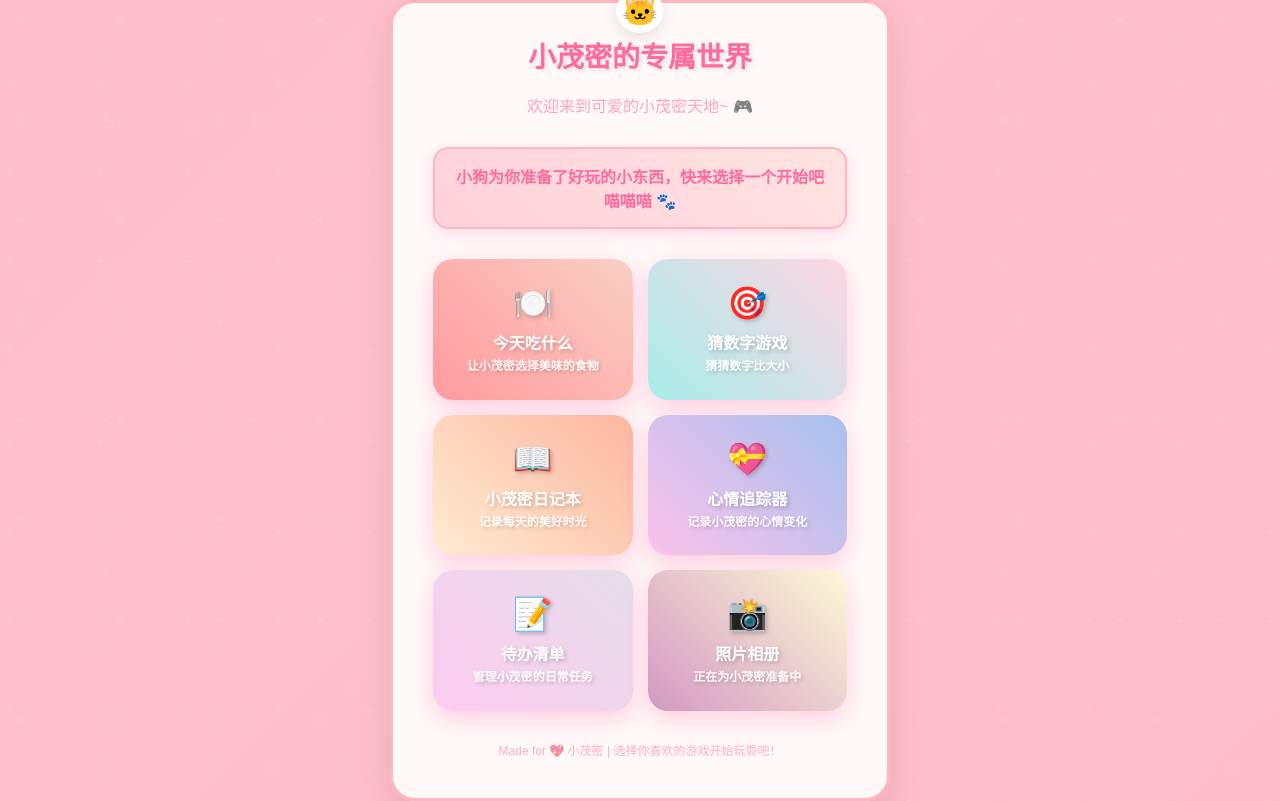
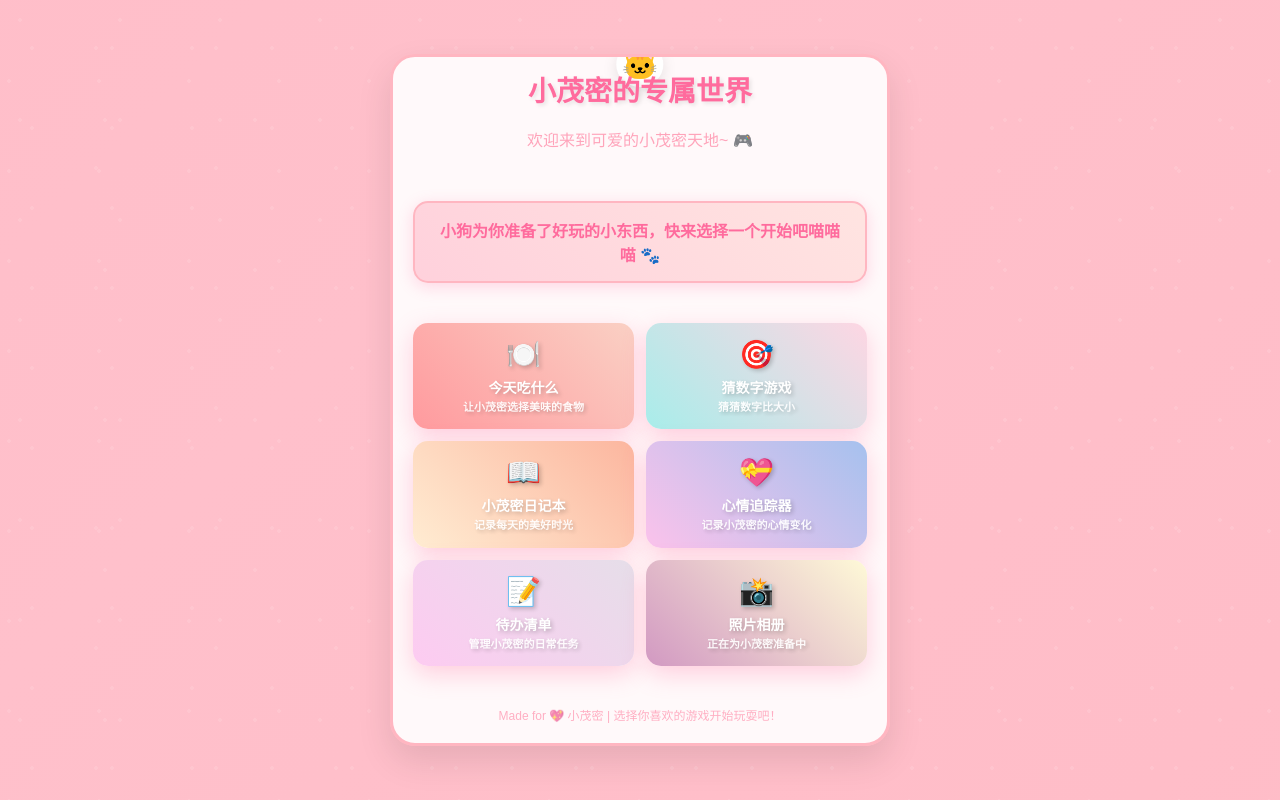
Before and after one commit to awqwqwa/xiaomaomi, a plain HTML site: page index.html in a window 1280 px wide. Drawn offline with Linux system fonts and the light colour scheme.

Commit message:
feat: 高度调整

```diff
--- a/index.html
+++ b/index.html
@@ -17,11 +17,13 @@
             background-size: 400% 400%;
             animation: gradientShift 8s ease infinite;
             min-height: 100vh;
+            height: 100vh;
             display: flex;
             justify-content: center;
             align-items: center;
             position: relative;
             overflow: hidden;
+            padding: 10px;
         }
 
         /* 猫爪背景 */
@@ -50,14 +52,19 @@
         .container {
             background: rgba(255, 255, 255, 0.9);
             border-radius: 25px;
-            padding: 40px;
+            padding: 20px;
             box-shadow: 0 15px 35px rgba(0, 0, 0, 0.1);
             text-align: center;
             max-width: 500px;
-            width: 90%;
+            width: 100%;
+            max-height: 95vh;
+            height: fit-content;
             position: relative;
             backdrop-filter: blur(10px);
             border: 3px solid #ffb6c1;
+            overflow-y: auto;
+            display: flex;
+            flex-direction: column;
         }
 
         .container::before {
@@ -108,25 +115,26 @@
         .games-grid {
             display: grid;
             grid-template-columns: repeat(2, 1fr);
-            gap: 15px;
-            margin: 30px 0;
+            gap: 12px;
+            margin: 20px 0;
+            flex: 1;
         }
 
         .game-card {
             background: linear-gradient(45deg, #ff9a9e, #fecfef);
-            border-radius: 20px;
-            padding: 25px 20px;
+            border-radius: 15px;
+            padding: 15px 10px;
             color: white;
             text-decoration: none;
             font-weight: bold;
-            font-size: 16px;
+            font-size: 14px;
             text-shadow: 2px 2px 4px rgba(0, 0, 0, 0.2);
             box-shadow: 0 8px 25px rgba(255, 107, 157, 0.3);
             transition: all 0.3s ease;
             cursor: pointer;
             position: relative;
             overflow: hidden;
-            min-height: 120px;
+            min-height: 100px;
             display: flex;
             flex-direction: column;
             justify-content: center;
@@ -158,20 +166,20 @@
         }
 
         .game-emoji {
-            font-size: 32px;
-            margin-bottom: 8px;
+            font-size: 28px;
+            margin-bottom: 6px;
             display: block;
         }
 
         .game-title {
-            font-size: 16px;
-            margin-bottom: 5px;
+            font-size: 14px;
+            margin-bottom: 4px;
         }
 
         .game-desc {
-            font-size: 12px;
+            font-size: 11px;
             opacity: 0.9;
-            line-height: 1.3;
+            line-height: 1.2;
         }
 
         .sparkle {
```
Also changed, not shown: cat-diary.html (+10 -4 lines), cat-todo.html (+10 -4 lines), food-selector.html (+9 -2 lines), guess-number-game.html (+9 -2 lines), mood-tracker.html (+14 -6 lines).
